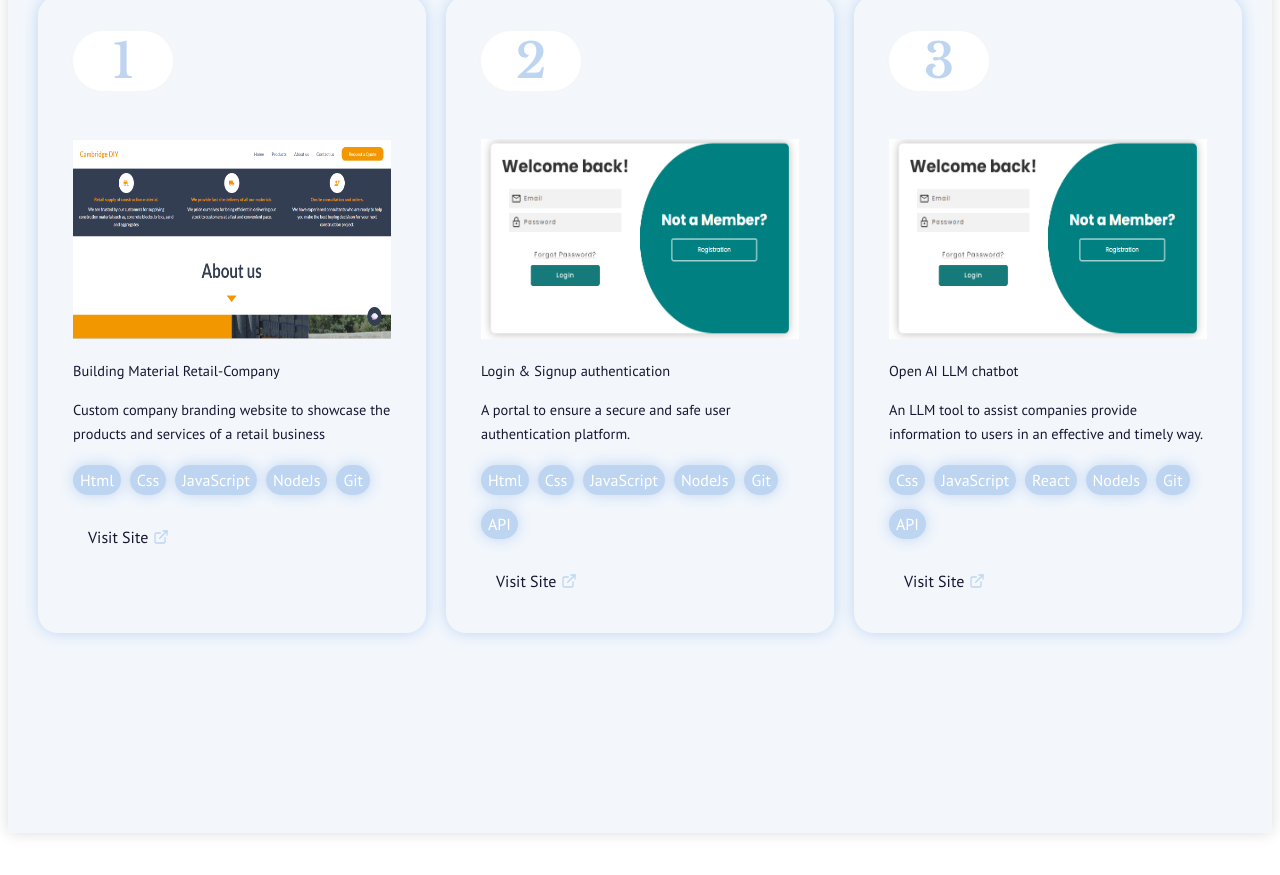
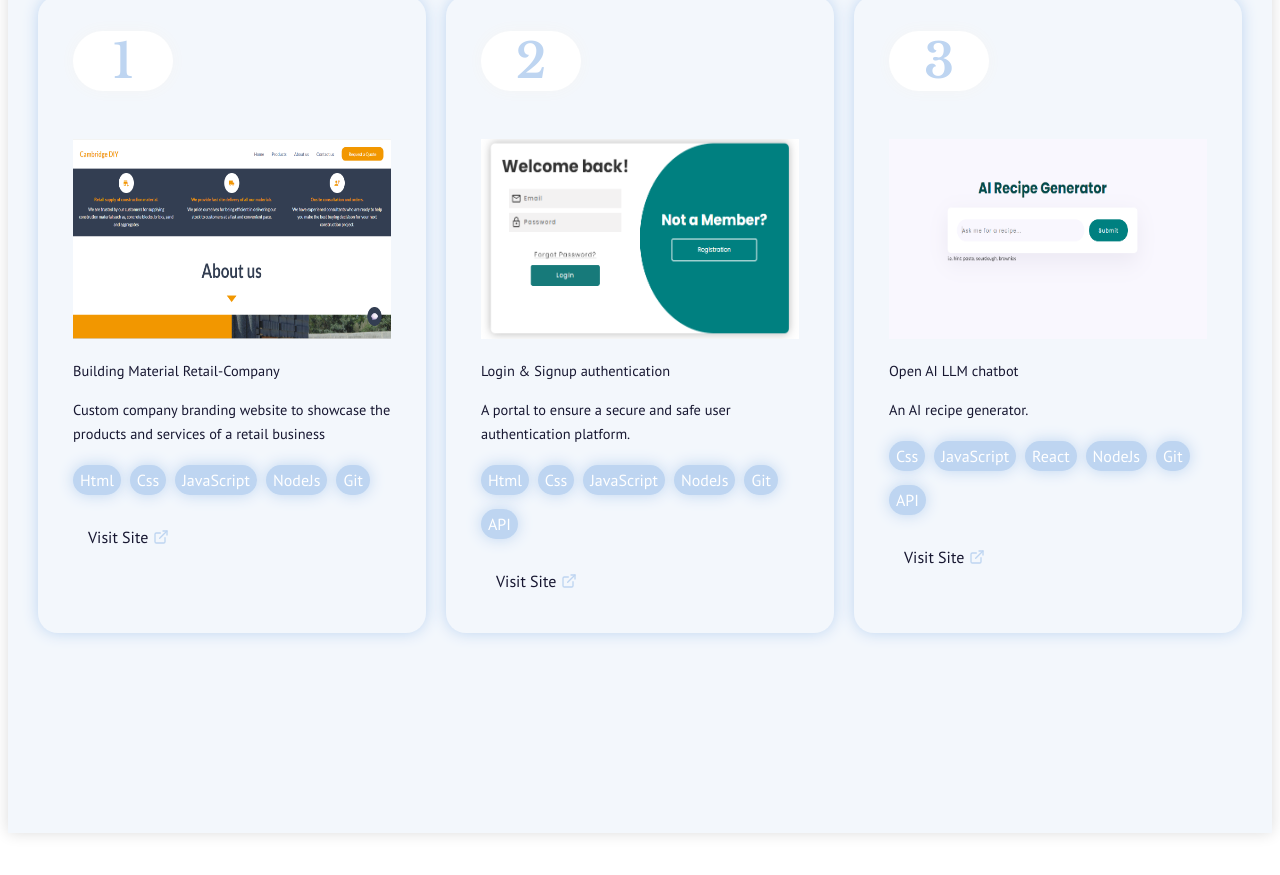
Before and after one commit to Sine-sipho/my-portfolio, a React (Vite) app: page / in a window 1280 px wide. Shown: the part 1519-2394 px from the top of the page. Built offline with nearby package versions, Linux system fonts and the light colour scheme.

Commit message:
Initial commit

```diff
--- a/src/components/Projects.jsx
+++ b/src/components/Projects.jsx
@@ -3,6 +3,7 @@ import Projectbox from "./Project-box";
 import { Images } from "lucide-react";
 import form from "../assets/auth-system-preview.png"
 import DIY from "../assets/DIY-preview-image.png"
+import RecipeGenerator from "../assets/recipe-generator.png"
 
 
 
@@ -21,7 +22,7 @@ export default function Projects(){
             <div className="projects-grid">
                 <Projectbox itemNumber="1" image={DIY} description="Building Material Retail-Company" brief="Custom company branding website to showcase the products and services of a retail business" tools={cambridgeDiyProject} link={"https://cambridgediy.netlify.app/"} />
                 <Projectbox itemNumber="2" image={form} description="Login & Signup authentication" brief="A portal to ensure a secure and safe user authentication platform." tools={userAuthenticationProject} link={"#"}/>
-                <Projectbox itemNumber="3" image={form} description="Open AI LLM chatbot" brief="An LLM tool to assist companies provide information to users in an effective and timely way." tools={aiChatbotProject} link={"#"}/>
+                <Projectbox itemNumber="3" image={RecipeGenerator} description="Open AI LLM chatbot" brief="An AI recipe generator." tools={aiChatbotProject} link={"https://scratchrecipes.netlify.app/"}/>
             </div>
         </div>
         </>
```
Also changed, not shown: src/assets/recipe-generator.png (added).
